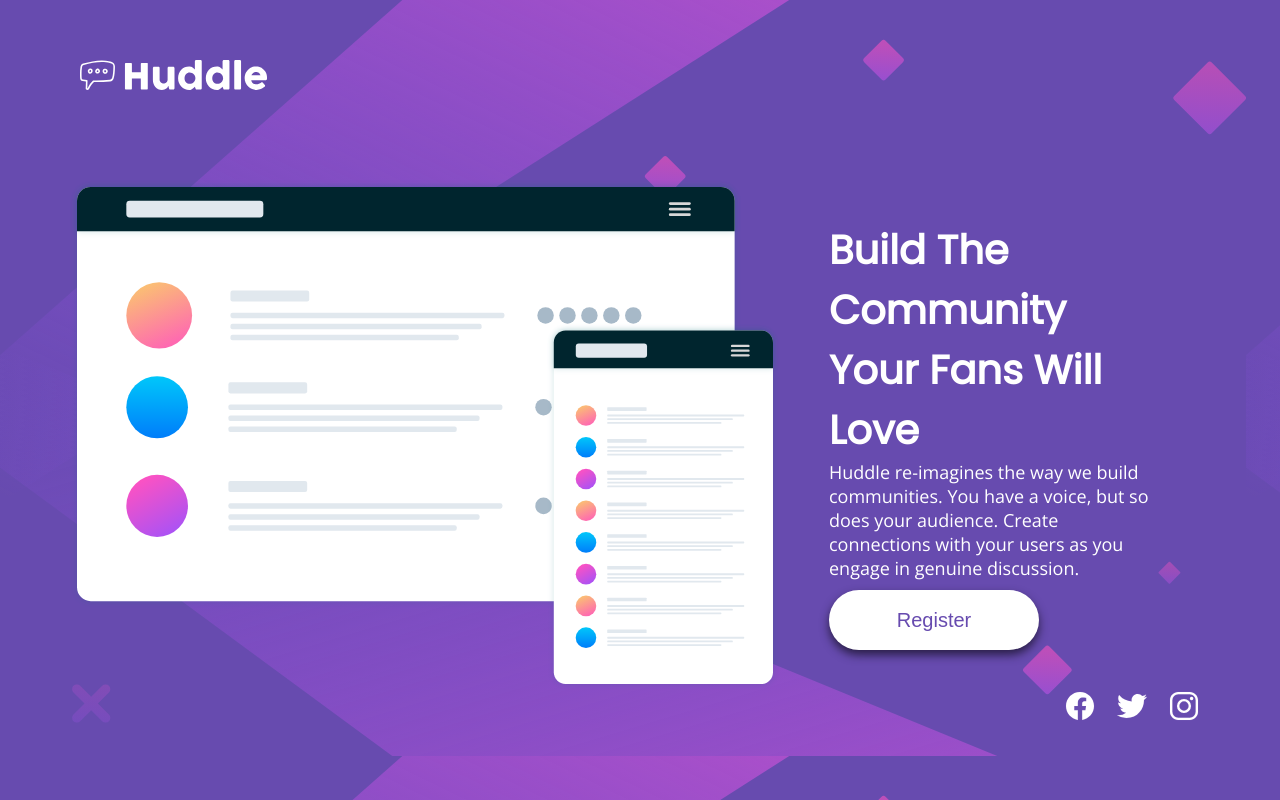
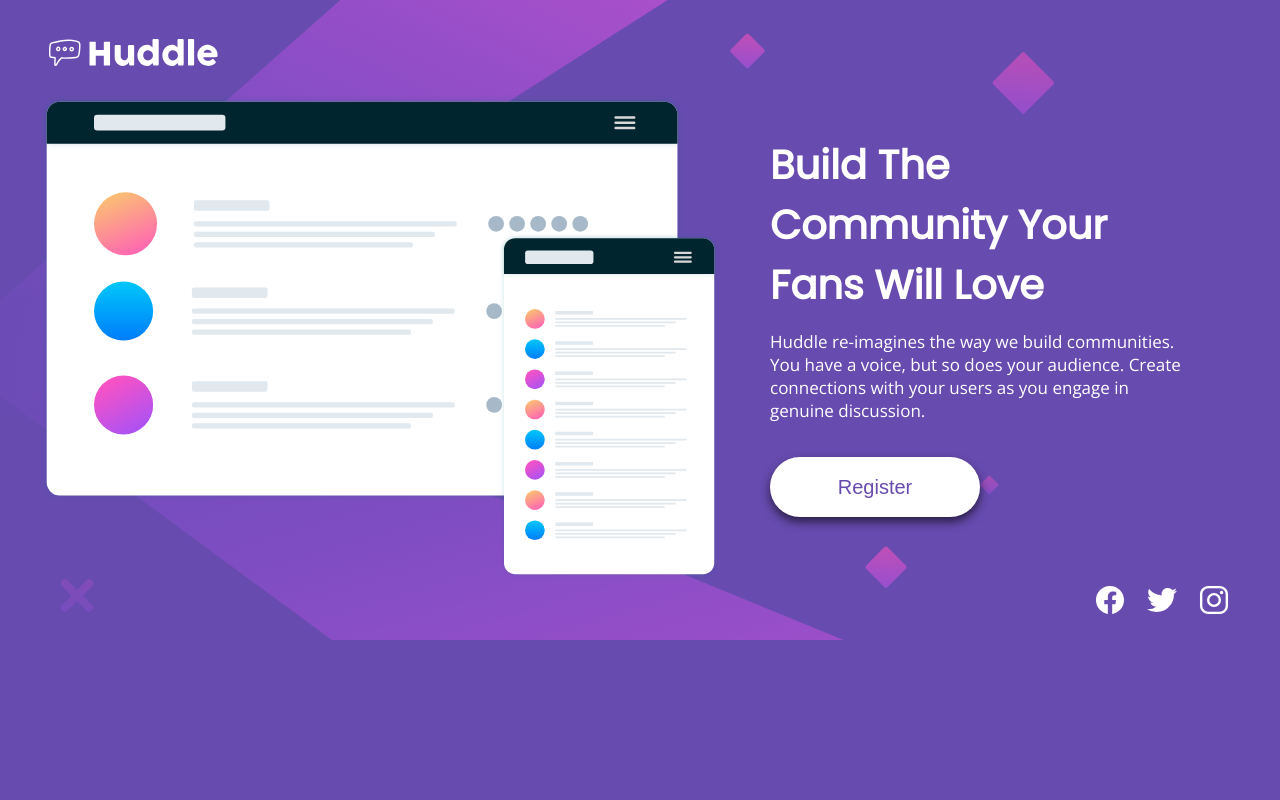
Before and after one commit to LucasEPK/huddle_landing_page, a plain HTML site: page index.html in a window 1280 px wide. Drawn offline with nearby package versions, Linux system fonts and the light colour scheme.

Commit message:
Fixed sizes and added README

```diff
--- a/index.html
+++ b/index.html
@@ -6,7 +6,7 @@
 
   <link rel="icon" type="image/png" sizes="32x32" href="./images/favicon-32x32.png">
 
-  <title>Huddle landing page with single introductory section</title>
+  <title>Huddle landing page</title>
   <!--Imports fonts-->
   <link href='https://fonts.googleapis.com/css?family=Open Sans' rel='stylesheet'>
   <link href='https://fonts.googleapis.com/css?family=Poppins' rel='stylesheet'>
@@ -25,19 +25,20 @@
       <div id="main_item2">
         <p class="txt bold_txt">Build The Community Your Fans Will Love</p>
 
-        <p class="txt normal_txt">Huddle re-imagines the way we build communities. You have a voice, but so does your audience. Create connections with your users as you engage in genuine discussion. </p>
+        <p class="txt normal_txt" id="middle_txt">Huddle re-imagines the way we build communities. You have a voice, but so does your audience. Create connections with your users as you engage in genuine discussion. </p>
 
         <input id="button1" type="button" value="Register">
       </div>
     </div>
     <div id="socials">
+      <!--linked icons-->
       <a href="https://www.facebook.com/"><ion-icon name="logo-facebook"></ion-icon></a>
       <a href="https://twitter.com"><ion-icon name="logo-twitter"></ion-icon></a>
       <a href="http://instagram.com"><ion-icon name="logo-instagram"></ion-icon></a>
     </div>
   </div>
 
-  <!--This makes ionicons work-->
+  <!--special code to make ion icons work-->
   <script type="module" src="https://unpkg.com/ionicons@7.1.0/dist/ionicons/ionicons.esm.js"></script>
   <script nomodule src="https://unpkg.com/ionicons@7.1.0/dist/ionicons/ionicons.js"></script>
 </body>
--- a/style.css
+++ b/style.css
@@ -2,7 +2,7 @@
     font-family: "Open Sans";
     font-weight: 400;
     color: white;
-    font-size: 18px;
+    font-size: 17px;
 
     margin: 0;
 }
@@ -18,7 +18,9 @@
 body{
     background-color: hsl(257, 40%, 49%);
     background-image: url(images/bg-desktop.svg);
+    /*makes background img fit the bg but without distorting or repeating*/
     background-size: contain;
+    background-repeat: no-repeat;
 
     margin: 0;
 }
@@ -27,31 +29,31 @@ body{
     display: flex;
     flex-direction: column;
 
-    margin: 50px 70px 30px 70px;
+    margin: 30px 40px 20px 40px;
 }
 
 #logo{
-    max-height: 50px; /*This is done so it matches the img*/
+    max-height: 45px; /*This is done so it matches the img*/
 }
 
 #logo img{
     width: auto;
-    max-height: 50px;
+    max-height: 45px;
 }
 
 #main_stuff{
     display: flex;
-    margin: 80px 0 0 0;
+    margin: 20px 0 0 0;
 }
 
 #main_item1{
-    min-width: 709px;
-    min-height: 506px;
+    min-width: 680px;
+    min-height: auto;
 }
 
 #main_item1 img{
-    width: 100%;
-    height: 100%;
+    width: 680px;
+    height: auto;
 }
 
 #main_item2{
@@ -59,9 +61,9 @@ body{
 }
 
 #button1{
-    margin: 10px 0 0 0;
+    margin: 20px 0 0 0;
 
-    /*makes the button green and text white*/
+    /*makes the button pink and text white also some size and border adjustment*/
     background-color: white;
     border: none;
     color: hsl(257, 40%, 49%);
@@ -71,7 +73,7 @@ body{
     height: 60px;
     cursor: pointer;
     border-radius: 30px;
-
+    /*this makes the button shadow*/
     box-shadow: 0px 5px 10px hsl(257, 40%, 20%);
 }
 
@@ -82,29 +84,35 @@ body{
 }
 
 #socials{
+    /*makes the socials stay left*/
     display: flex;
     justify-content: flex-end;
 }
 
-ion-icon{
+ion-icon{ /*code for ion icons*/
     font-size: 32px;
     color:white;
     cursor: pointer;
     margin: 0 10px;
 }
 
-ion-icon:hover{
+ion-icon:hover{ /*makes icon pink when hovered*/
     color: hsl(300, 69%, 71%);
+}
+
+#middle_txt{
+    margin: 15px 0;
 }
 
 @media(max-width: 800px){/*mobile design*/
 
     body{
+        /*changes image to mobile version and makes the background fit*/
         background-image: url(images/bg-mobile.svg);
         background-size: contain;
         background-repeat: no-repeat;
     }
-
+    /*resize texts and adds margins*/
     .normal_txt{
         font-size: 16px;
     }
@@ -132,14 +140,19 @@ ion-icon:hover{
     }
 
     #main_stuff{
-        flex-direction: column;
+        flex-direction: column;/*this is needed so the text goes under the image*/
         margin: 20px 0 0 0;
     }
 
-    #main_item1{
+    #main_item1{ /*this is so the img fits the mobile size well*/
         min-width: auto;
         min-height: 100px;
         margin: 20px 0;
+    }
+
+    #main_item1 img{ /*this is so the img fits the mobile size well*/
+        width: 100%;
+        height: 100%;
     }
 
     #main_item2{
@@ -156,4 +169,8 @@ ion-icon:hover{
         font-size: 15px;
         height: 40px;
     }
+
+    #middle_txt{
+        margin: 0;
+    }
 }
```
Also changed, not shown: README.txt (deleted), screenshot.png (added), 1 other file.
